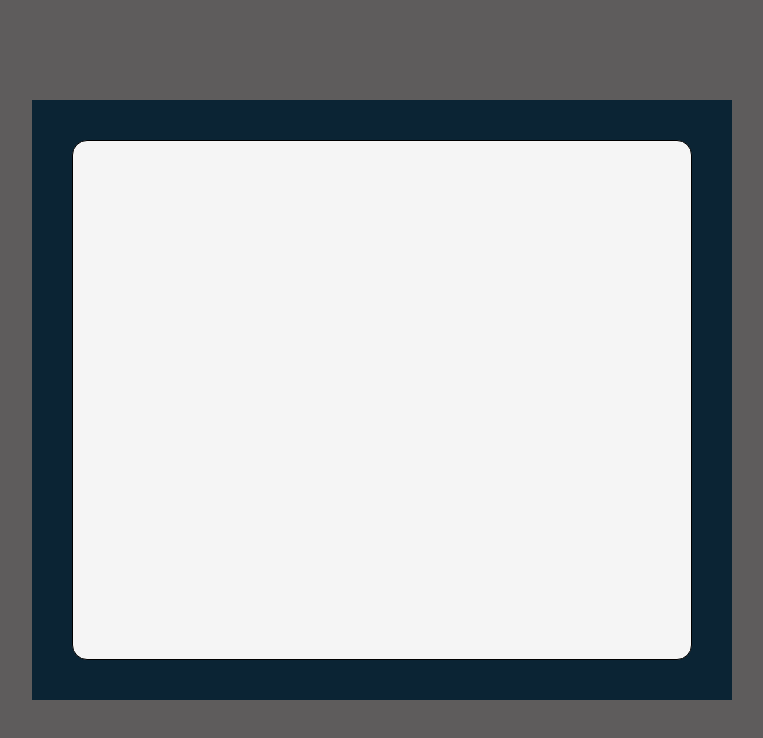
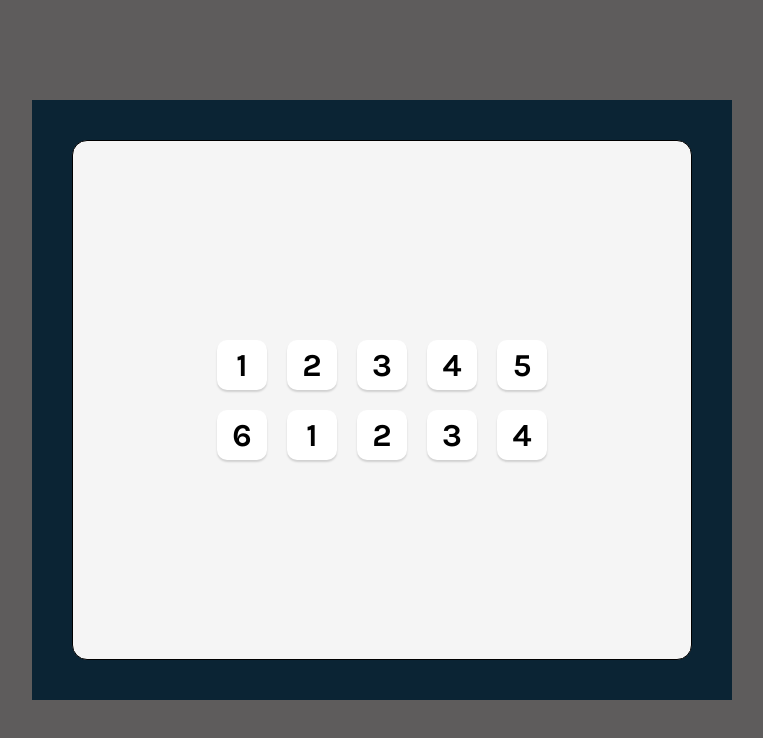
Before and after one commit to wasimhyder09/tenzies, a React (Create React App) app: page / in a window 1280 px wide. Shown: the top 738 px of the page, without its empty margins (258-1021 px from the left). Built offline with nearby package versions, Linux system fonts and the light colour scheme.

Commit message:
Created dice styling

```diff
--- a/src/App.css
+++ b/src/App.css
@@ -18,4 +18,28 @@
   border: 1px solid #000;
   border-radius: 15px;
   height: 100%;
+  padding: 20px;
+  display: flex;
+  flex-direction: column;
+  justify-content: center;
+  align-items: center;
 }
+.dice-container {
+  display: grid;
+  grid-template: auto auto / repeat(5, 1fr);
+  gap: 20px;
+}
+.die-face {
+  height: 50px;
+  width: 50px;
+  box-shadow: 0px 2px 2px rgba(0, 0, 0, 0.15);
+  border-radius: 10px;
+  display: flex;
+  justify-content: center;
+  align-items: center;
+  cursor: pointer;
+  background-color: #fff;
+}
+.die-num {
+  font-size: 2rem;
+}
--- a/src/App.js
+++ b/src/App.js
@@ -1,8 +1,21 @@
+import Die from './components/Die'
 import './App.css';
 
 function App() {
   return (
     <div className="container">
+      <div className="dice-container">
+        <Die value="1" />
+        <Die value="2" />
+        <Die value="3" />
+        <Die value="4" />
+        <Die value="5" />
+        <Die value="6" />
+        <Die value="1" />
+        <Die value="2" />
+        <Die value="3" />
+        <Die value="4" />
+      </div>
     </div>
   );
 }
--- /dev/null
+++ b/src/components/Die.jsx
@@ -0,0 +1,7 @@
+export default function Die(props) {
+  return(
+    <div className="die-face">
+      <h2 className="die-num">{props.value}</h2>
+    </div>
+  )
+}
```
